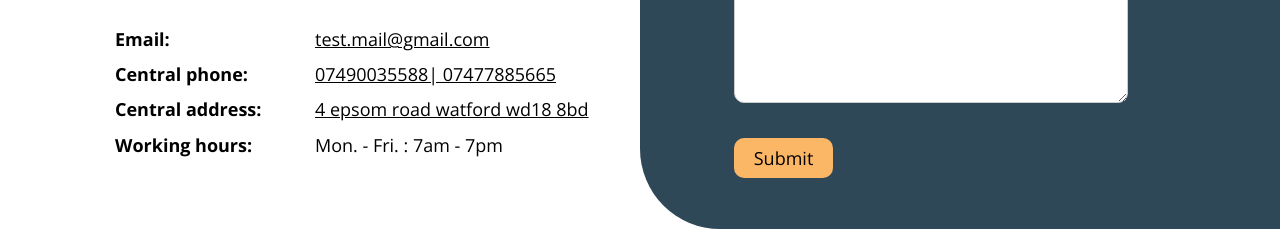
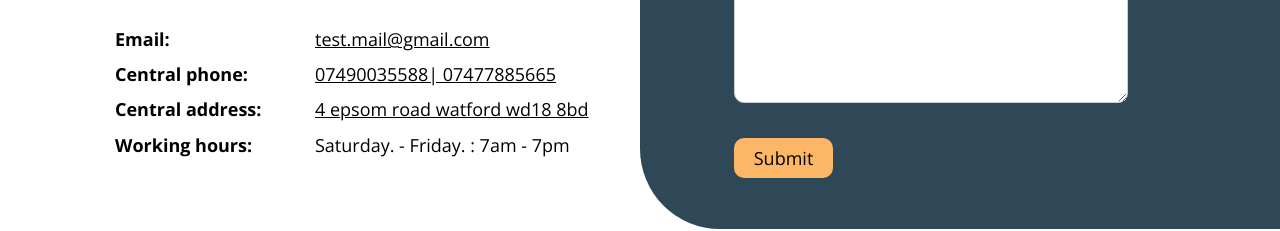
Before and after one commit to ahmad934/The-Right-move-, a plain HTML site: page contact.html in a window 1280 px wide. Shown: the part 1064-1295 px from the top of the page. Drawn offline with nearby package versions, Linux system fonts and the light colour scheme.

Commit message:
Update contact.html

```diff
--- a/contact.html
+++ b/contact.html
@@ -423,7 +423,7 @@
               <p class="paragraph contact">Working hours:</p>
               <div class="wrapper">
                 <p class="paragraph black with-margin">
-                  Mon. - Fri. : 7am - 7pm
+                  Saturday. - Friday. : 7am - 7pm
                 </p>
                 <!-- <p class="paragraph black">Sun. - Sat. : 7am - 7pm</p> -->
               </div>
```
